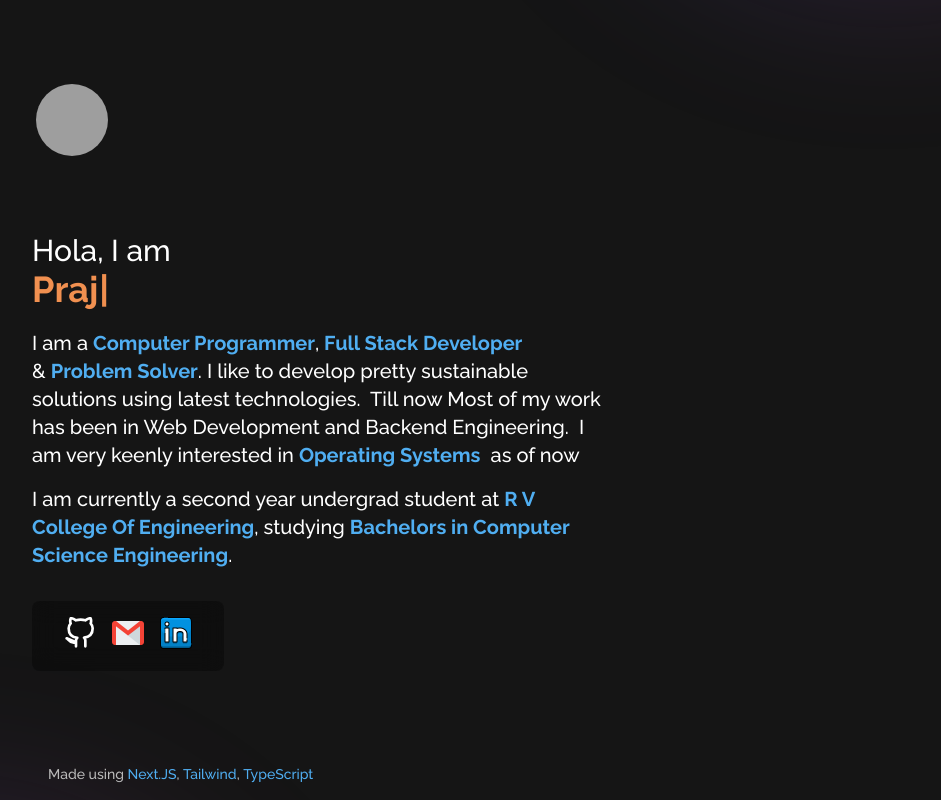
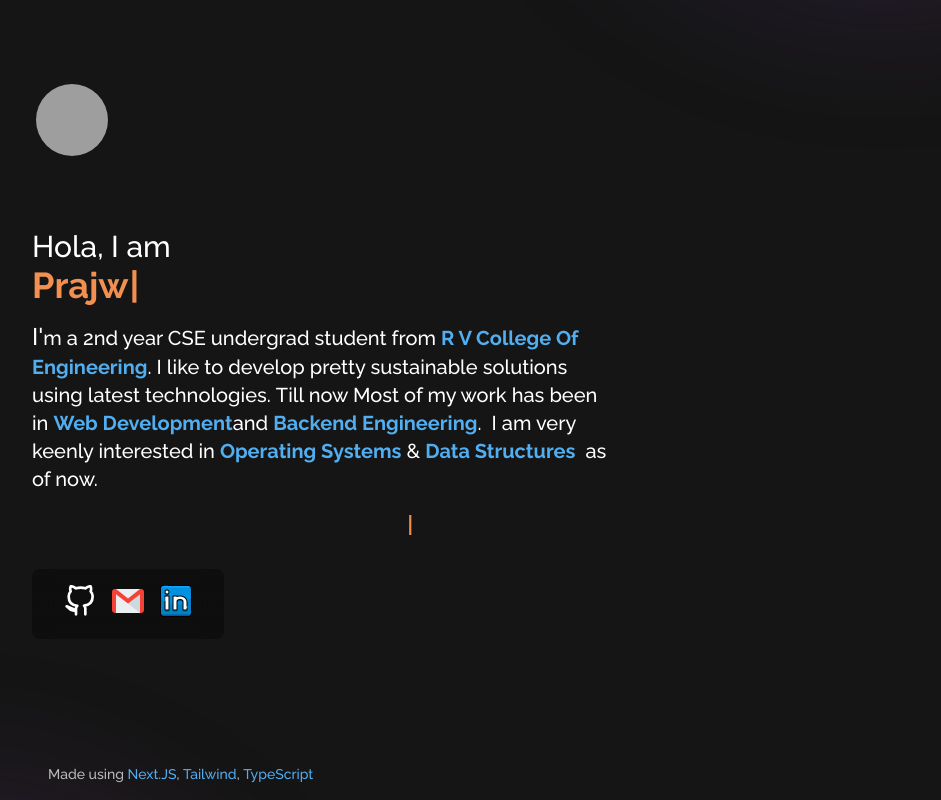
Before and after one commit to Prajwalprakash3722/prajwalprakash3722.github.io, a Next.js app: page / in a window 1280 px wide. Shown: the whole page, without its empty margins (224-1165 px from the left). Built offline with nearby package versions, Linux system fonts and the light colour scheme; grey boxes are pictures that could not be loaded.

Commit message:
[modify] Modified the Content

```diff
--- a/next.config.js
+++ b/next.config.js
@@ -1,3 +1,3 @@
 module.exports = {
   reactStrictMode: true,
-}
+};
--- a/package.json
+++ b/package.json
@@ -6,6 +6,7 @@
     "dev": "next dev",
     "build": "next build",
     "start": "next start",
+    "export": "next export",
     "lint": "next lint"
   },
   "dependencies": {
--- a/pages/index.tsx
+++ b/pages/index.tsx
@@ -4,22 +4,22 @@ import Typewriter from "typewriter-effect";
 export default function Home() {
   return (
     <div className="relative container w-[80%] md:w-[60%] mx-auto py-[5rem] min-h-screen">
-      <div className="logo mb-12 h-16 w-16 p-1 sm:h-20 sm:w-20 rounded-full bg-gradient-to-r from flex items-center justify-center">
+      <div className="logo mb-4 md:mb-12 h-24 w-24 p-1 sm:h-20 sm:w-20 rounded-full bg-gradient-to-r from flex items-center justify-center">
         <Image
           src="/prajwal.PNG"
           alt="Prajwal P"
-          className="sm:h-[4.5rem] sm:w-[4.5rem] rounded-full border-2 object-cover"
+          className="sm:h-[4.5rem] sm:w-[4.5rem] rounded-full object-cover"
           width={400}
           height={400}
         />
       </div>
       <div className="flex flex-row">
-        <h1 className="text-xl sm:text-3xl text-white my-5 font-display">
+        <h1 className="text-xl sm:text-3xl text-white my-4 font-display">
           Hola, I am{" "}
           <span className="text-[#f19050] font-bold text-4xl">
             <Typewriter
               options={{
-                strings: ["Prajwal Prakash", , "Prajwal P"],
+                strings: ["Prajwal Prakash", "Prajwal P"],
                 autoStart: true,
                 loop: true,
                 deleteSpeed: 15,
@@ -28,29 +28,41 @@ export default function Home() {
           </span>
         </h1>
       </div>
-      <p className="text-white sm:full lg:w-3/4 text-base sm:text-xl font-body">
-        I am a{" "}
-        <span className="text-[#50AEF1] font-bold">Computer Programmer</span>,
-        <span className="text-[#50AEF1] font-bold"> Full Stack Developer</span>{" "}
-        &&nbsp;
-        <span className="text-[#50AEF1] font-bold">Problem Solver</span>. I like
-        to develop pretty sustainable solutions using latest technologies.&nbsp;
-        Till now Most of my work has been in Web Development and Backend
-        Engineering.&nbsp; I am very keenly interested in&nbsp;
-        <span className="text-[#50AEF1] font-bold">Operating Systems</span>
-        &nbsp; as of now
-      </p>
-      <p className="text-white sm:full lg:w-3/4 text-base sm:text-xl my-4 font-body">
-        I am currently a second year undergrad student at&nbsp;
+      <p className="text-white sm:full lg:w-3/4 text-base sm:text-xl font-body first-letter:text-2xl leading-relaxed lg:leading-1.8">
+        {`I'm a`} 2nd year CSE undergrad student from&nbsp;
         <span className="text-[#50AEF1] font-bold">
           R V College Of Engineering
         </span>
-        , studying&nbsp;
-        <span className="text-[#50AEF1] font-bold">
-          Bachelors in Computer Science Engineering
+        .&nbsp;I like to develop pretty sustainable solutions using latest
+        technologies.&nbsp;Till now Most of my work has been in&nbsp;
+        <span className="text-[#50AEF1] font-bold">Web Development</span>
+        and&nbsp;
+        <span className="text-[#50AEF1] font-bold">Backend Engineering</span>
+        .&nbsp; I am very keenly interested in&nbsp;
+        <span className="text-[#50AEF1] font-bold">Operating Systems</span>
+        &nbsp;&&nbsp;
+        <span className="text-[#50AEF1] font-bold">Data Structures</span>
+        &nbsp; as of now.
+      </p>
+
+      <div className="flex flex-row justify-center items-center mt-4">
+        <span className="text-[#f19050] font-bold text-ellipsis text-xl">
+          <Typewriter
+            options={{
+              strings: [
+                "Computer Programmer",
+                "Full Stack Developer",
+                "Problem Solver",
+              ],
+              autoStart: true,
+              loop: true,
+              deleteSpeed: 15,
+            }}
+          />
         </span>
-        .
-      </p>
+        &nbsp; &nbsp;
+      </div>
+
       <div className="text-[#ecdcdc] my-8 flex bg-black rounded-lg bg-opacity-30 p-4 backdrop-filter backdrop-blur-md lg:w-1/4 justify-evenly">
         <a href="https://www.github.com/prajwalprakash3722" target="blank">
           <Image
```
